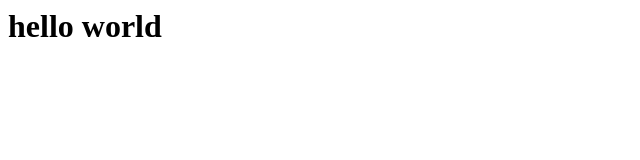
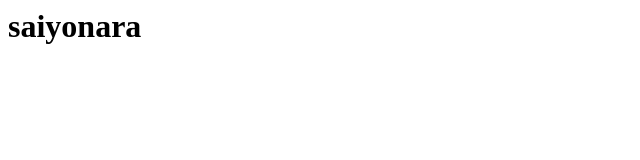
Before and after one commit to ARTIZAHuynhMinhTuan1701/00_Private, a plain HTML site: page 00_Public/index.html in a window 1280 px wide. Shown: the whole page, without its empty margins (0-640 px from the left). Drawn offline with Linux system fonts and the light colour scheme.

Commit message:
hello world change to saiyonara

```diff
--- a/00_Public/index.html
+++ b/00_Public/index.html
@@ -1 +1 @@
-<h1>hello world</h1>
+<h1>saiyonara</h1>
```
